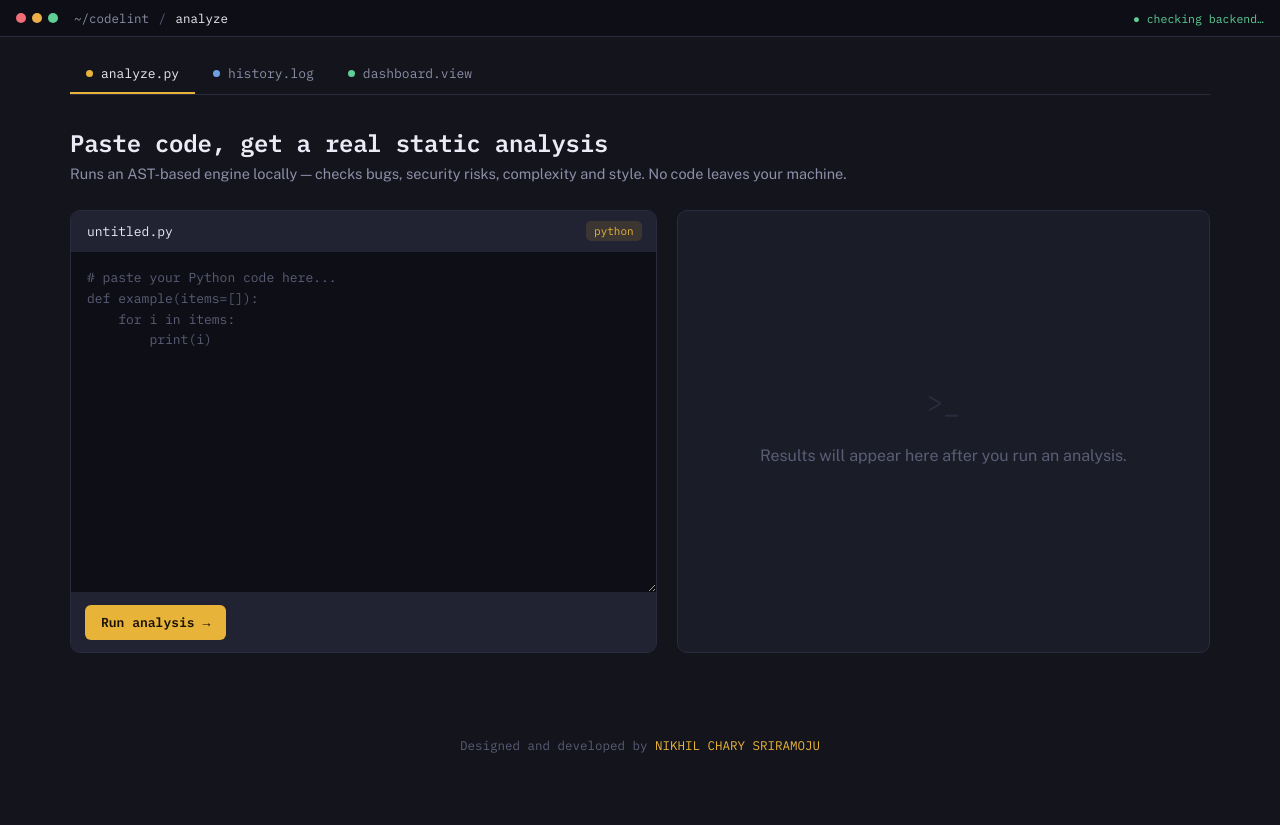
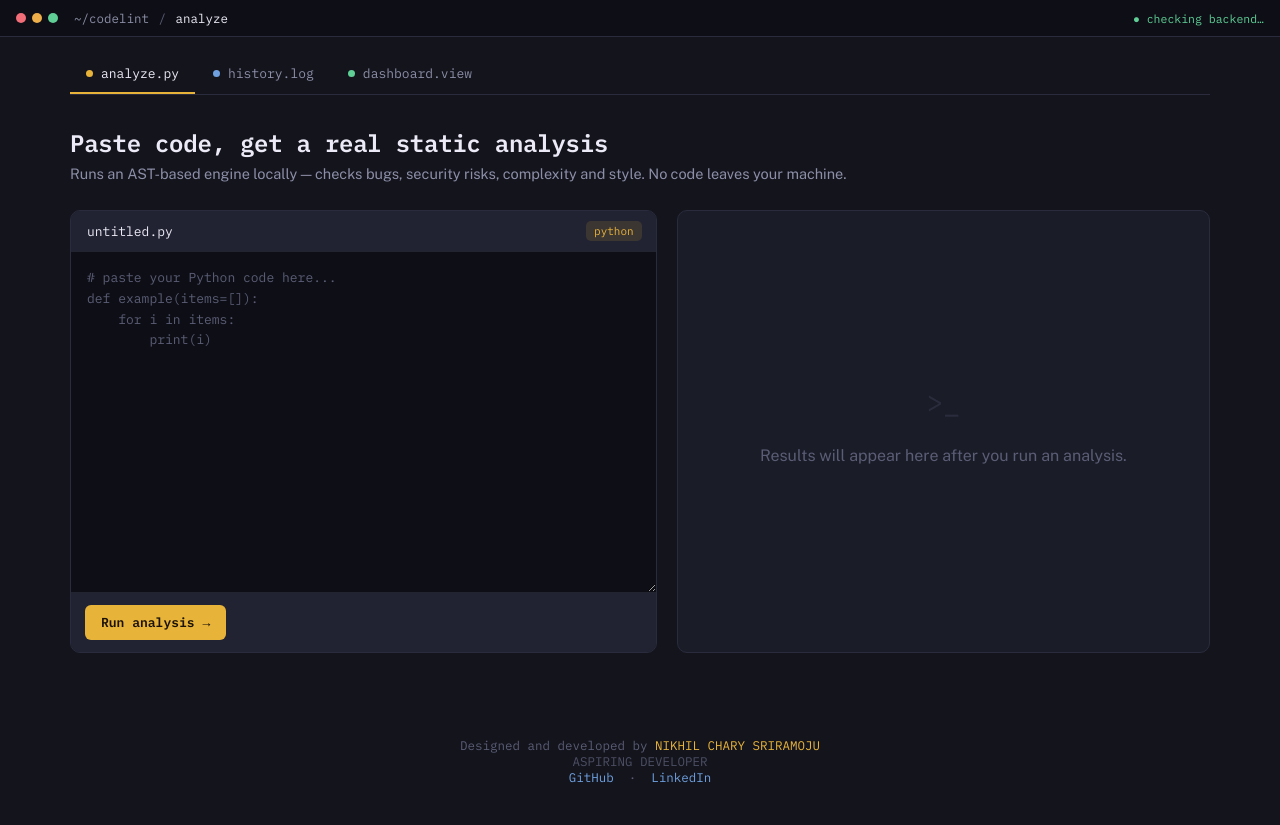
Before and after one commit to Nikhil-creat/codelint, a plain HTML site: page frontend/index.html in a window 1280 px wide. Before the commit the page ends 800 px from the top, so only its background shows below. Drawn offline with nearby package versions, Linux system fonts and the light colour scheme.

Commit message:
Enhance footer with developer info and links
Added additional information and links to the footer.

```diff
--- a/frontend/index.html
+++ b/frontend/index.html
@@ -104,12 +104,18 @@
         </div>
       </div>
     </section>
-  </main><footer style="text-align:center; padding: 24px 0 40px; color: var(--text-dim); font-family: var(--font-mono); font-size: 12.5px;">
-    Designed and developed by <span style="color: var(--accent);">NIKHIL CHARY SRIRAMOJU</span>
+  </main>
+
+  <footer style="text-align:center; padding: 24px 0 40px; color: var(--text-dim); font-family: var(--font-mono); font-size: 12.5px;">
+    Designed and developed by <span style="color: var(--accent);">NIKHIL CHARY SRIRAMOJU</span><br/>
+    <span style="opacity:0.8;">ASPIRING DEVELOPER</span><br/>
+    <a href="https://github.com/Nikhil-creat" style="color: var(--sev-low); text-decoration:none;">GitHub</a>
+    &nbsp;·&nbsp;
+    <a href="https://in.linkedin.com/in/nikhil-chary-sriramoju-95041b38a" style="color: var(--sev-low); text-decoration:none;">LinkedIn</a>
   </footer>
 </div>
 
 <script src="https://cdnjs.cloudflare.com/ajax/libs/Chart.js/4.4.4/chart.umd.min.js"></script>
 <script src="app.js"></script>
 </body>
-</html>
+  </html>
```
